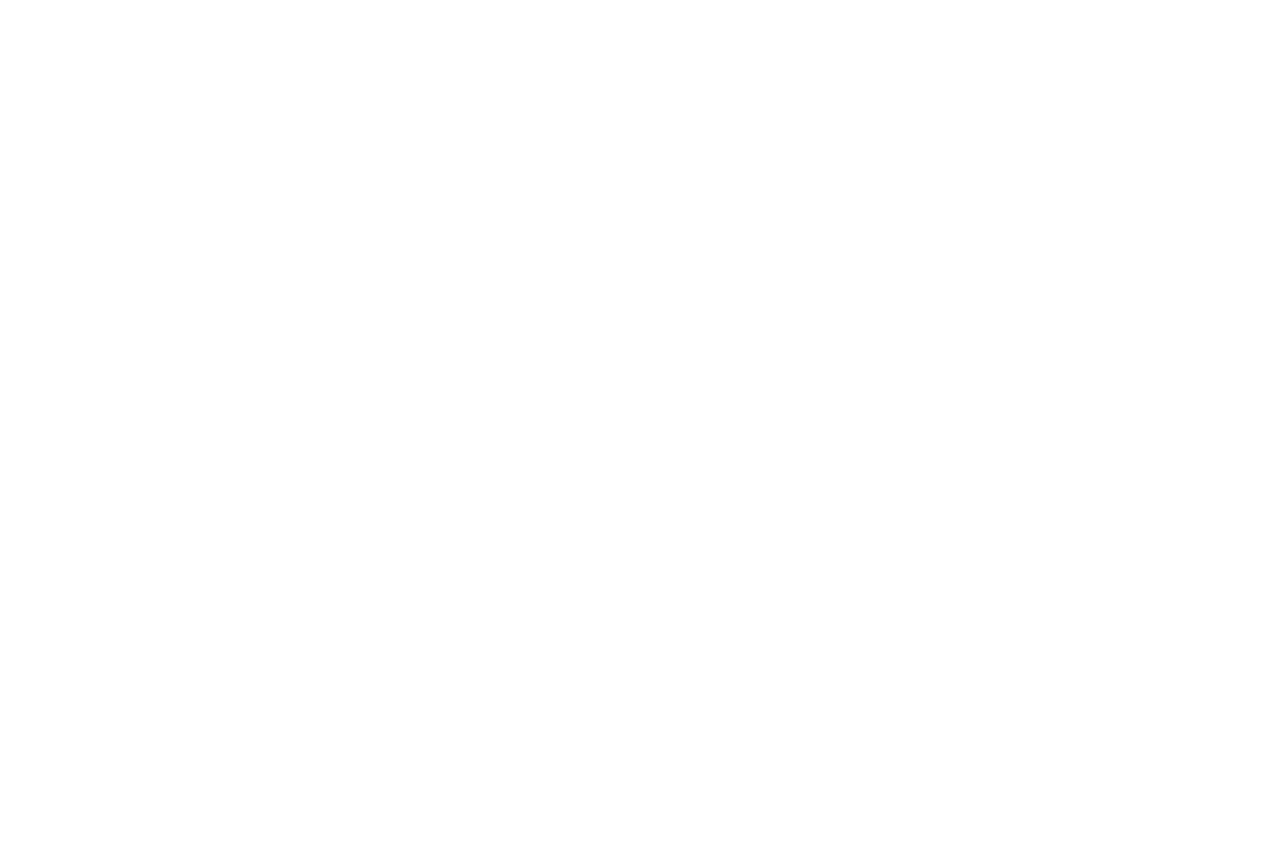
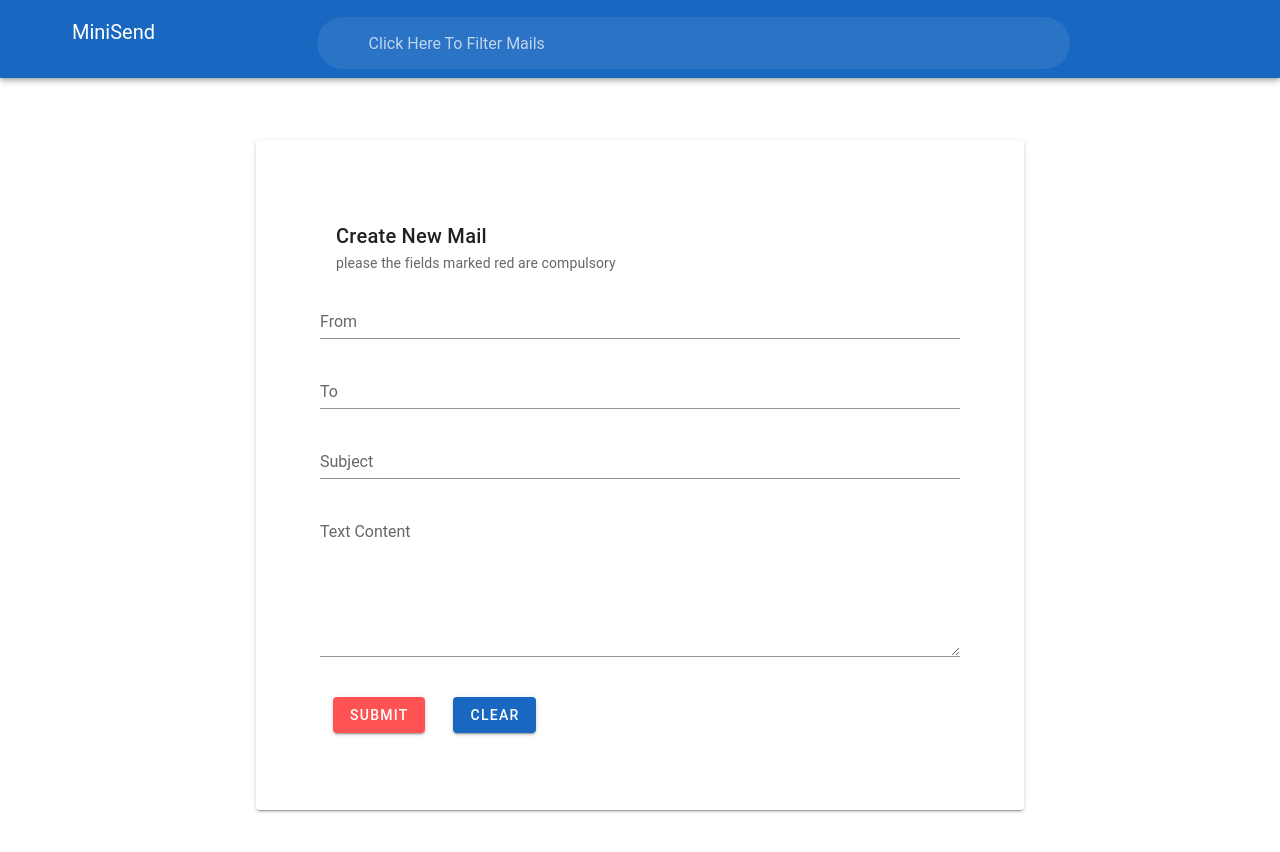
Before and after one commit to frank505/Laravel-vue-vuex-MailingApp, a Vue app in the folder vueapp/: page /dashboard/create-mail in a window 1280 px wide. Shown: the top 852 px of the page. Before the commit the page ends 800 px from the top, so only its background shows below. Built offline with nearby package versions, Linux system fonts and the light colour scheme; the HTML template or start-up script is replaced by a standard one.

Commit message:
create mails ui

```diff
--- a/vueapp/src/components/dashboard/Drawer.vue
+++ b/vueapp/src/components/dashboard/Drawer.vue
@@ -2,7 +2,7 @@
     <v-app>
     <v-card class="customize-drawerbar">
         <v-navigation-drawer
-                v-model="drawer"
+
                 :mini-variant.sync="mini"
                 permanent
         >
@@ -47,13 +47,13 @@
     export default {
         data () {
             return {
-                drawer: true,
+
                 items: [
                     { title: 'Home', icon: 'mdi-home-city' },
                     { title: 'My Account', icon: 'mdi-account' },
                     { title: 'Users', icon: 'mdi-account-group-outline' },
                 ],
-                mini: false,
+
             }
         },
     }
--- a/vueapp/src/pages/dashboard/child/CreateMail.vue
+++ b/vueapp/src/pages/dashboard/child/CreateMail.vue
@@ -1,13 +1,187 @@
 <template>
-    $END$
+    <v-app>
+        <v-card
+                class=" custom-styles"
+        >
+
+            <v-card-title>
+                Create New Mail
+            </v-card-title>
+            <v-card-subtitle>
+                please the fields marked red are compulsory
+            </v-card-subtitle>
+
+            <form>
+
+                <v-text-field
+                        v-model="from"
+                        :error-messages="fromErrors"
+                        label="From"
+                        required
+                        @input="$v.from.$touch()"
+                        @blur="$v.from.$touch()"
+                ></v-text-field>
+
+                <v-text-field
+                        v-model="to"
+                        :error-messages="toErrors"
+                        label="To"
+                        type="text"
+                        required
+                        @input="$v.to.$touch()"
+                        @blur="$v.to.$touch()"
+                ></v-text-field>
+
+                <v-text-field
+                        v-model="subject"
+                        :error-messages="subjectErrors"
+                        label="Subject"
+                        type="text"
+                        required
+                        @input="$v.subject.$touch()"
+                        @blur="$v.subject.$touch()"
+                ></v-text-field>
+
+                <v-textarea
+                v-model="text_content"
+                :error-messages="textContentErrors"
+                label="Text Content"
+                required
+                @input="$v.text_content.$touch()"
+                @blur="$v.text_content.$touch()"
+                ></v-textarea>
+
+
+
+                <v-btn
+                        class="mr-4 custom-style-btn-one"
+                        @click="submit"
+
+                >
+                    submit
+                </v-btn>
+                <v-btn @click="clear" class="custom-style-btn-two">
+                    clear
+                </v-btn>
+            </form>
+
+
+
+
+        </v-card>
+
+    </v-app>
+
 </template>
 
 <script>
+
+    import { validationMixin } from 'vuelidate'
+    import { required } from 'vuelidate/lib/validators'
+
     export default {
-        name: "CreateMail"
+        mixins: [validationMixin],
+
+        validations: {
+            from:{required},
+            to:{required},
+            text_content:{required},
+            html_content: {required},
+            subject:{required}
+        },
+
+        data: () => ({
+            from: '',
+            to: '',
+            subject:'',
+            html_content:'',
+            text_content:''
+        }),
+
+        computed: {
+
+            fromErrors () {
+                const errors = []
+                if (!this.$v.from.$dirty) return errors
+                !this.$v.from.required && errors.push('From field is required.')
+                return errors
+            },
+            toErrors () {
+                const errors = []
+                if (!this.$v.to.$dirty) return errors
+                !this.$v.to.required && errors.push('to field is required')
+                return errors
+            },
+            subjectErrors()
+            {
+                const errors = []
+                if (!this.$v.subject.$dirty) return errors
+                !this.$v.subject.required && errors.push('to field is required')
+                return errors
+            },
+            htmlContentErrors()
+            {
+                const errors = []
+                if (!this.$v.html_content.$dirty) return errors
+                !this.$v.html_content.required && errors.push('to field is required')
+                return errors
+            },
+            textContentErrors()
+            {
+                const errors = []
+                if (!this.$v.text_content.$dirty) return errors
+                !this.$v.text_content.required && errors.push('to field is required')
+                return errors
+            },
+        },
+
+        methods: {
+            submit () {
+                this.$v.$touch()
+            },
+            clear () {
+                this.$v.$reset()
+                this.from = ''
+                this.to = '',
+                 this.subject = '',
+               this.html_content = '',
+               this.text_content = ''
+            },
+
+        },
     }
+
 </script>
 
+
 <style scoped>
+    .custom-styles{
+        width:60%;
+        margin-left:20%;
+        margin-right: 20%;
+        margin-top: 60px;
+        padding:5%;
+    }
+    .custom-style-btn-one
+    {
+        background-color: #ff5252 !important;
+        border-color: #ff5252 !important;
+        color: white !important;
+        margin: 2%;
+        margin-top:3%;
+    }
+    .custom-style-btn-two{
+        background-color: #1867c0 !important;
+        border-color: #1867c0 !important;
+        color: white !important;
+        margin: 2%;
+        margin-top:3%;
 
+    }
+    .sign-up-txt{
+        color:#1867c0 !important;
+        font-weight: bolder;
+        text-decoration: underline;
+        cursor: pointer;
+    }
 </style>
--- a/vueapp/src/pages/dashboard/child/MailLists.vue
+++ b/vueapp/src/pages/dashboard/child/MailLists.vue
@@ -1,31 +1,12 @@
 <template>
     <v-card
             class="mx-auto"
-            max-width="500"
+            style="width:100%;"
     >
-        <v-toolbar
-                color="pink"
-                dark
-        >
-            <v-app-bar-nav-icon></v-app-bar-nav-icon>
 
-            <v-toolbar-title>Inbox</v-toolbar-title>
-
-            <v-spacer></v-spacer>
-
-            <v-btn icon>
-                <v-icon>mdi-magnify</v-icon>
-            </v-btn>
-
-            <v-btn icon>
-                <v-icon>mdi-checkbox-marked-circle</v-icon>
-            </v-btn>
-        </v-toolbar>
 
         <v-list two-line>
             <v-list-item-group
-                    v-model="selected"
-                    active-class="pink--text"
                     multiple
             >
                 <template v-for="(item, index) in items">
--- a/vueapp/src/pages/dashboard/root/Dashboard.vue
+++ b/vueapp/src/pages/dashboard/root/Dashboard.vue
@@ -1,29 +1,126 @@
 <template>
-    <v-app>
-        <v-app-bar class="custom-content">
-            <v-app-bar-title><b>Welcome To MiniSend</b></v-app-bar-title>
+    <v-app style="overflow: scroll;">
+
+
+
+        <v-navigation-drawer
+
+                height="100%;"
+                class="overflow-hidden"
+                style="position:fixed;top:0;bottom:0;left:0;right:0"
+                v-model="draw"
+                absolute
+                temporary
+        >
+            <v-list-item>
+
+
+                <v-list-item-content>
+                    <v-list-item-title>Welcome To Minisend</v-list-item-title>
+                </v-list-item-content>
+            </v-list-item>
+
+            <v-divider></v-divider>
+
+            <v-list dense>
+              <router-link
+                      style="text-decoration: none !important;"
+                      v-for="item in items"
+                      :key="item.title"
+                      link
+                      v-bind:to="item.url"
+              >
+                  <v-list-item>
+
+                      <v-list-item-icon>
+                          <v-icon>{{ item.icon }}</v-icon>
+                      </v-list-item-icon>
+
+                      <v-list-item-content>
+                          <v-list-item-title>{{ item.title }}</v-list-item-title>
+                      </v-list-item-content>
+
+
+                  </v-list-item>
+
+              </router-link>
+
+
+
+            </v-list>
+        </v-navigation-drawer>
+
+
+
+
+        <v-app-bar
+                :collapse="!collapseOnScroll"
+                :collapse-on-scroll="collapseOnScroll"
+                absolute
+                style="height: 78px;position: fixed"
+                color="#1867c0 !important"
+                dark
+                scroll-target="#scrolling-techniques-6"
+        >
+            <v-app-bar-nav-icon @click.stop="draw = !draw" ></v-app-bar-nav-icon>
+
+            <v-toolbar-title>MiniSend</v-toolbar-title>
+
+            <v-spacer>
+                <v-text-field
+                         class="custom-text-field"
+                        label="Click Here To Filter Mails"
+                        filled
+                        rounded
+                        prepend-inner-icon="mdi-map-marker"
+                        dense
+                ></v-text-field>
+            </v-spacer>
+
+            <v-checkbox
+                    color="white"
+                    hide-details
+            ></v-checkbox>
         </v-app-bar>
-        <Drawer></Drawer>
+
+
+
+        <div class="dashboard-items" style="margin-top: 80px !important;">
+            <router-view></router-view>
+        </div>
+
+
+
+
+
 
     </v-app>
 
 </template>
 
 <script>
-    import Drawer from "../../../components/dashboard/Drawer";
+
 
 
     export default {
         name: "Dashboard",
         components:{
-            Drawer
-        }
+
+        },
+        data: () => ({
+            collapseOnScroll: true,
+            draw:null,
+            items: [
+                { title: 'View Mails', icon: 'mdi-home-city', url: '/dashboard/mail-lists' },
+                { title: 'Send Mail', icon: 'mdi-account-group-outline',url:'/dashboard/create-mail' },
+            ],
+        }),
     }
 </script>
 
 <style scoped>
-.custom-content
-{
-background: white !important;
+.custom-text-field{
+    cursor: pointer !important;height:40px !important;line-height:.5 !important;
+    margin-top:10px!important;margin-left: 15% !important;margin-right:15% !important;
 }
 </style>
--- a/vueapp/src/router.js
+++ b/vueapp/src/router.js
@@ -5,6 +5,8 @@ import Register from './pages/auth/child/Register.vue'
 // import Cookies from 'js-cookie'
 import Home from "./pages/auth/root/Home";
 import Dashboard from "./pages/dashboard/root/Dashboard";
+import MailLists from "./pages/dashboard/child/MailLists";
+import CreateMail from "./pages/dashboard/child/CreateMail";
 
 Vue.use(Router)
 
@@ -29,7 +31,18 @@ const router =  new Router({
         },
         {
             path:'/dashboard',
+            redirect: '/dashboard/mail-lists',
             component:Dashboard,
+            children: [
+                {
+                    path:'mail-lists',
+                    component: MailLists
+                },
+                {
+                    path:'create-mail',
+                    component: CreateMail
+                }
+            ]
         }
     ]
 });
```
Also changed, not shown: 1 other file (tests, documents, lock files or other folders).
